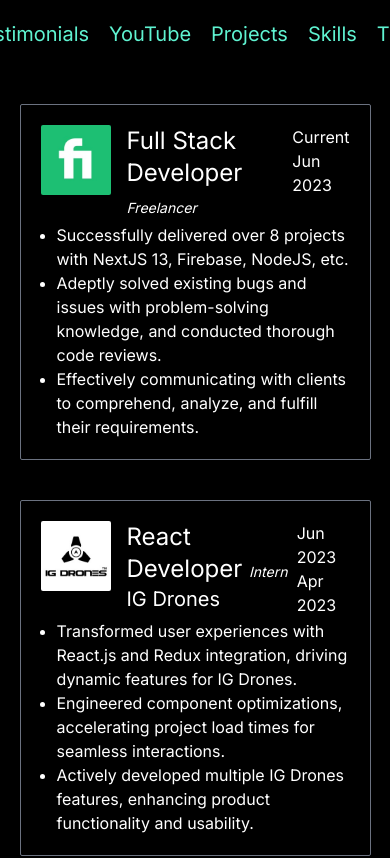
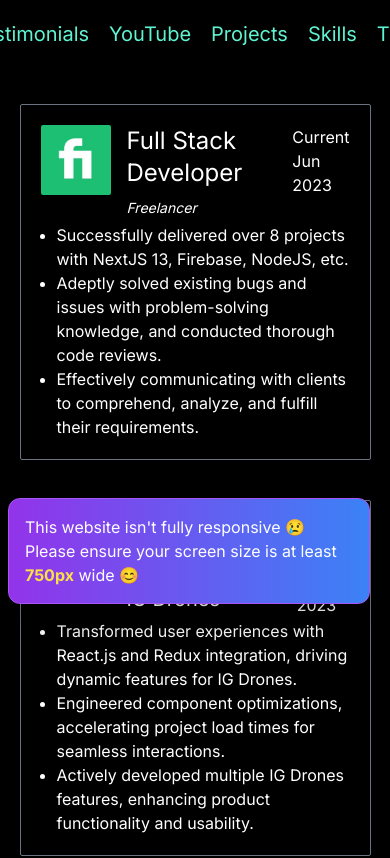
Before and after one commit to rakibul-wdp/portfolio, a Next.js app: page / in a window 390 px wide. Shown: the top 858 px of the page. Built offline with nearby package versions, Linux system fonts and the light colour scheme.

Commit message:
add a alert for responsive

```diff
--- a/app/layout.tsx
+++ b/app/layout.tsx
@@ -23,6 +23,16 @@ export default function RootLayout({
           <Navbar />
           <main className="w-[90%] max-w-[750px] mx-auto">{children}</main>
         </Container>
+        <div className="min-[750px]:hidden bg-gradient-to-r from-purple-600 to-blue-500 text-white border border-purple-500 shadow-2xl rounded-xl p-4 inline-block fixed bottom-60 ml-2 right-5 transform hover:scale-105 transition-transform duration-300 ease-in-out">
+          <p className="bg-transparent">
+            This website isn't fully responsive 😢 <br /> Please ensure your
+            screen size is at least{" "}
+            <span className="font-bold bg-transparent text-yellow-300">
+              750px
+            </span>{" "}
+            wide 😊
+          </p>
+        </div>
       </body>
     </html>
   );
```
